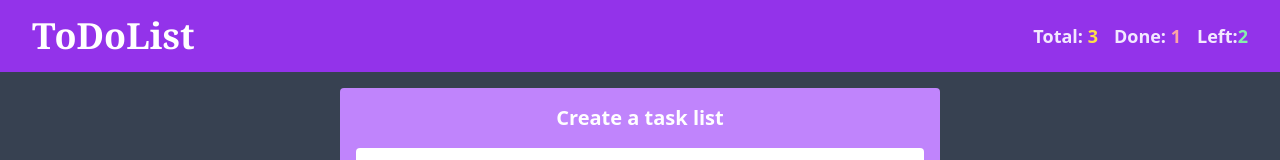
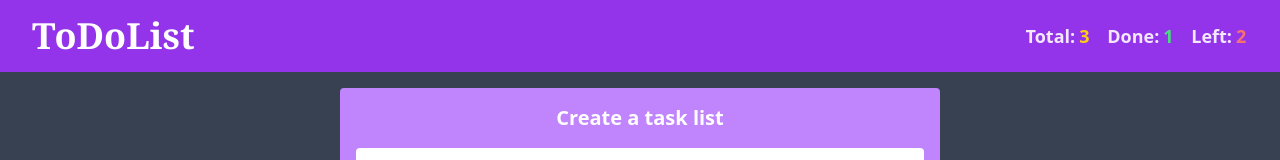
Before and after one commit to rajwindersxxx/toDoList, a React (Vite) app: page / in a window 1280 px wide. Shown: the top 160 px of the page. Built offline with nearby package versions, Linux system fonts and the light colour scheme.

Commit message:
status animate

```diff
--- a/src/components/Header.tsx
+++ b/src/components/Header.tsx
@@ -1,3 +1,4 @@
+import { TaskStatus } from './TaskStatus';
 interface props {
   totalTasks: number;
   taskCompleted: number;
@@ -10,16 +11,18 @@ export function Header({ totalTasks, taskCompleted }: props) {
           ToDoList
         </h1>
         <ul className="flex gap-4">
-          <li className="text-lg font-bold text-purple-100">
-            Total: <span className="text-yellow-300">{totalTasks}</span>
-          </li>
-          <li className="text-lg font-bold text-purple-100">
-            Done: <span className="text-red-300">{taskCompleted}</span>
-          </li>
-          <li className="text-lg font-bold text-purple-100">
-            Left:
-            <span className="text-green-300">{totalTasks - taskCompleted}</span>
-          </li>
+          <TaskStatus className="text-yellow-400" value={totalTasks}>
+            Total
+          </TaskStatus>
+          <TaskStatus className="text-green-400" value={taskCompleted}>
+            Done
+          </TaskStatus>
+          <TaskStatus
+            className="text-red-400"
+            value={totalTasks - taskCompleted}
+          >
+            Left
+          </TaskStatus>
         </ul>
       </nav>
     </>
--- /dev/null
+++ b/src/components/TaskStatus.tsx
@@ -0,0 +1,33 @@
+import { motion, AnimatePresence } from 'motion/react';
+
+interface props {
+  children: string;
+  value: number;
+  className?: string;
+}
+
+export function TaskStatus({ children, value, className }: props) {
+  return (
+    <li
+      className={`text-lg font-bold text-purple-100 flex gap-1 overflow-hidden`}
+    >
+      <p>{children}:</p>
+      <span className={`inline-block w-3 h-4 ${className}`}>
+        <AnimatePresence>
+          <motion.div
+            key={value}
+            className="inline-block"
+            initial={{ opacity: 0, y: '-100%' }}
+            animate={{
+              y: 0,
+              opacity: 1,
+              transition: { duration: 0.3 },
+            }}
+          >
+            {value}
+          </motion.div>
+        </AnimatePresence>
+      </span>
+    </li>
+  );
+}
```
Also changed, not shown: 1 other file (tests, documents, lock files or other folders).
